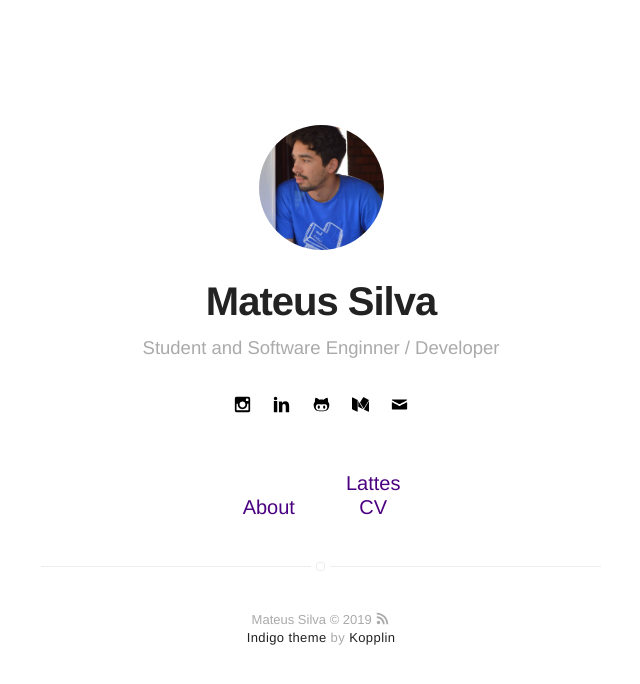
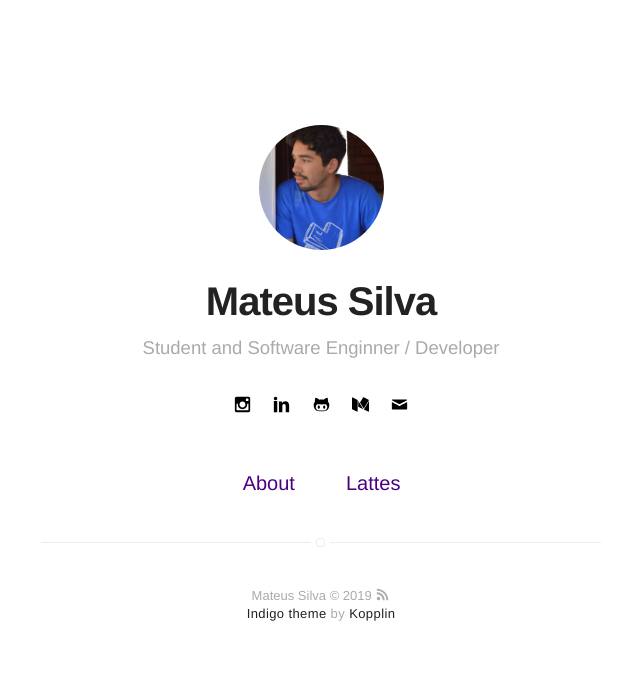
Before and after one commit to MattLack/mattlack.github.io, a Jekyll site: the page built from index.html, in a window 1280 px wide. Shown: the top 684 px of the page, without its empty margins (319-959 px from the left). Built offline with Jekyll 4.4.1, drawn with Linux system fonts in a browser that asks for light colours.

Commit message:
alter menu

```diff
--- a/_includes/nav.html
+++ b/_includes/nav.html
@@ -32,7 +32,7 @@
 
         {% if site.resume == true %}
             <li class="item">
-                <a class="link" href="{% if site.resume-external %}{{ site.resume-url }}{% else %}{{ site.url }}/{{ site.resume-url }}{% endif %}">Lattes CV</a>
+                <a class="link" href="{% if site.resume-external %}{{ site.resume-url }}{% else %}{{ site.url }}/{{ site.resume-url }}{% endif %}">Lattes</a>
             </li>
         {% endif %}
     </ul>
```
